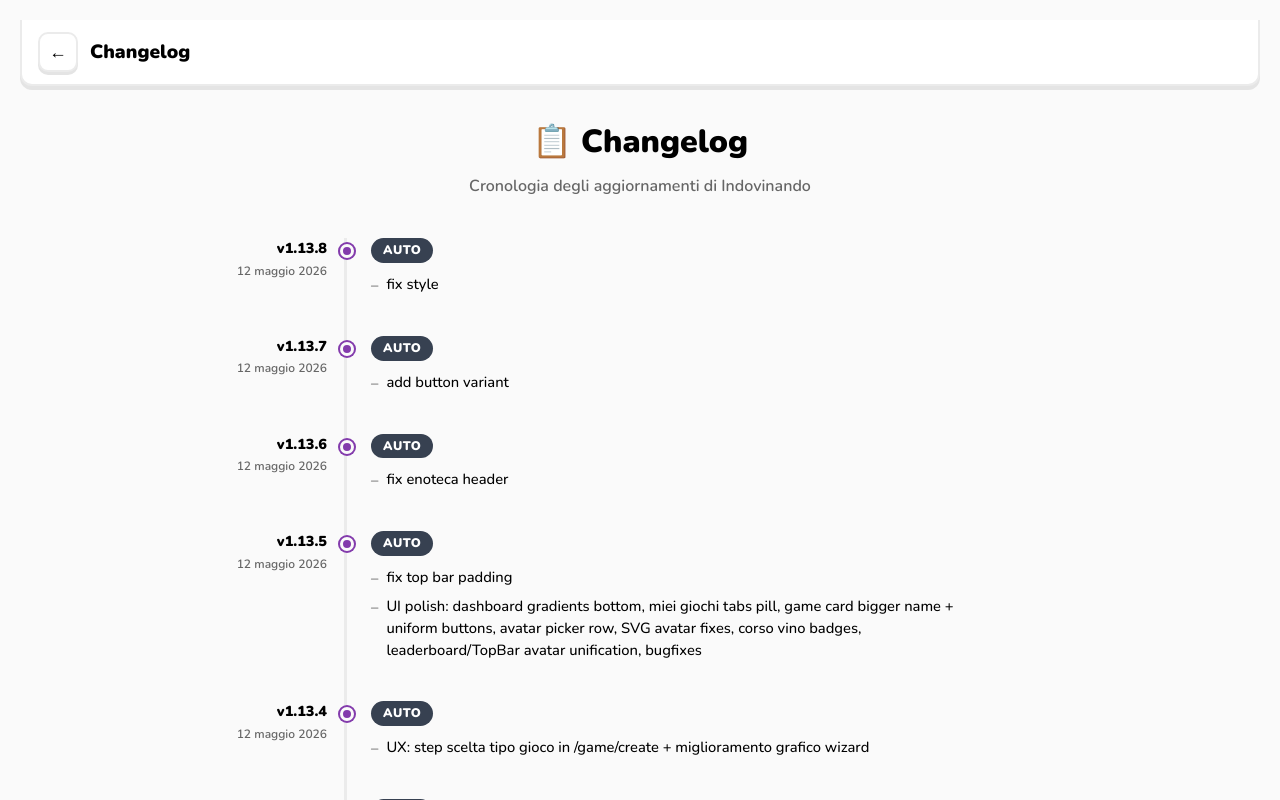
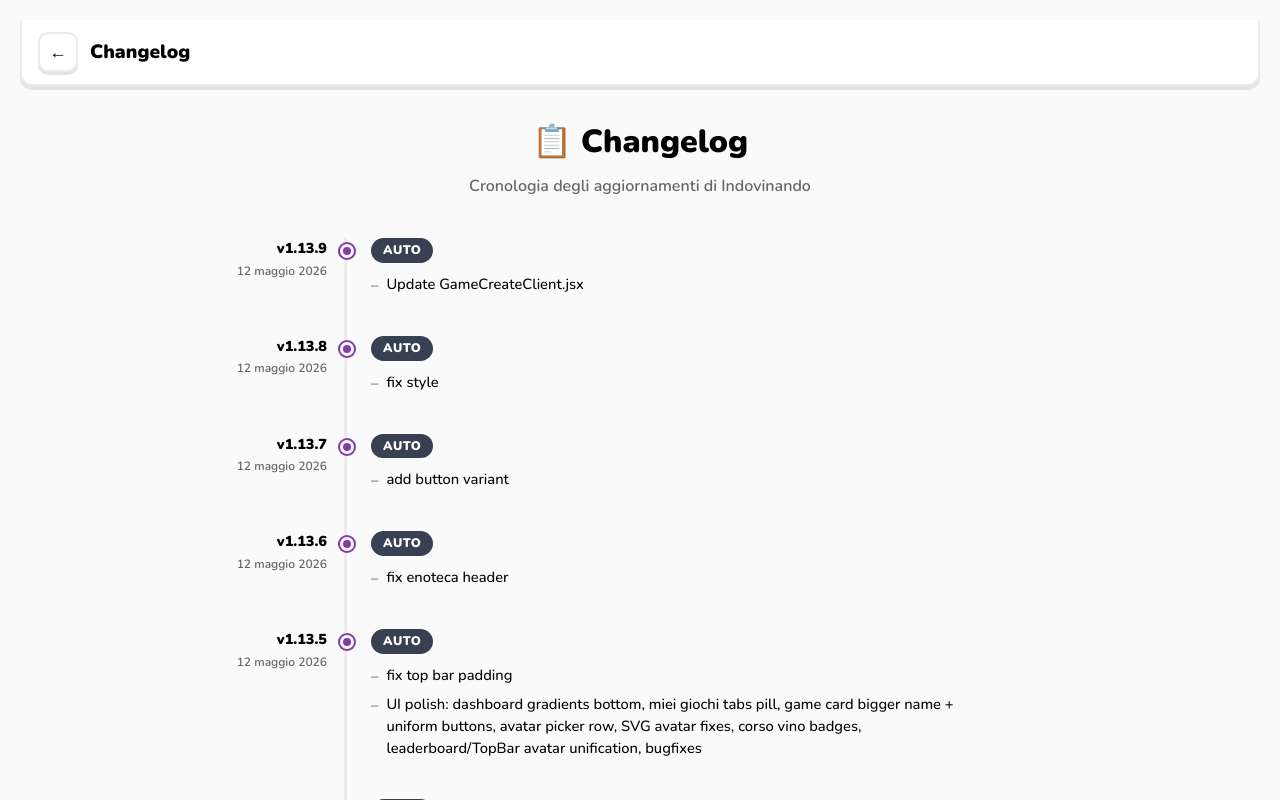
Before and after one commit to Phosl/indovinando, a Next.js app: page /changelog in a window 1280 px wide. Shown: the top 800 px of the page. Built offline with nearby package versions, Linux system fonts and the light colour scheme; no server answers.

Commit message:
chore: update changelog

```diff
--- a/src/app/changelog/page.js
+++ b/src/app/changelog/page.js
@@ -7,6 +7,15 @@
 }
 
 const CHANGELOG = [
+  {
+    version: '1.13.9',
+    date: '12 maggio 2026',
+    label: 'Auto',
+    changes: [
+      'Update GameCreateClient.jsx',
+    ],
+  },
+
   {
     version: '1.13.8',
     date: '12 maggio 2026',
```
